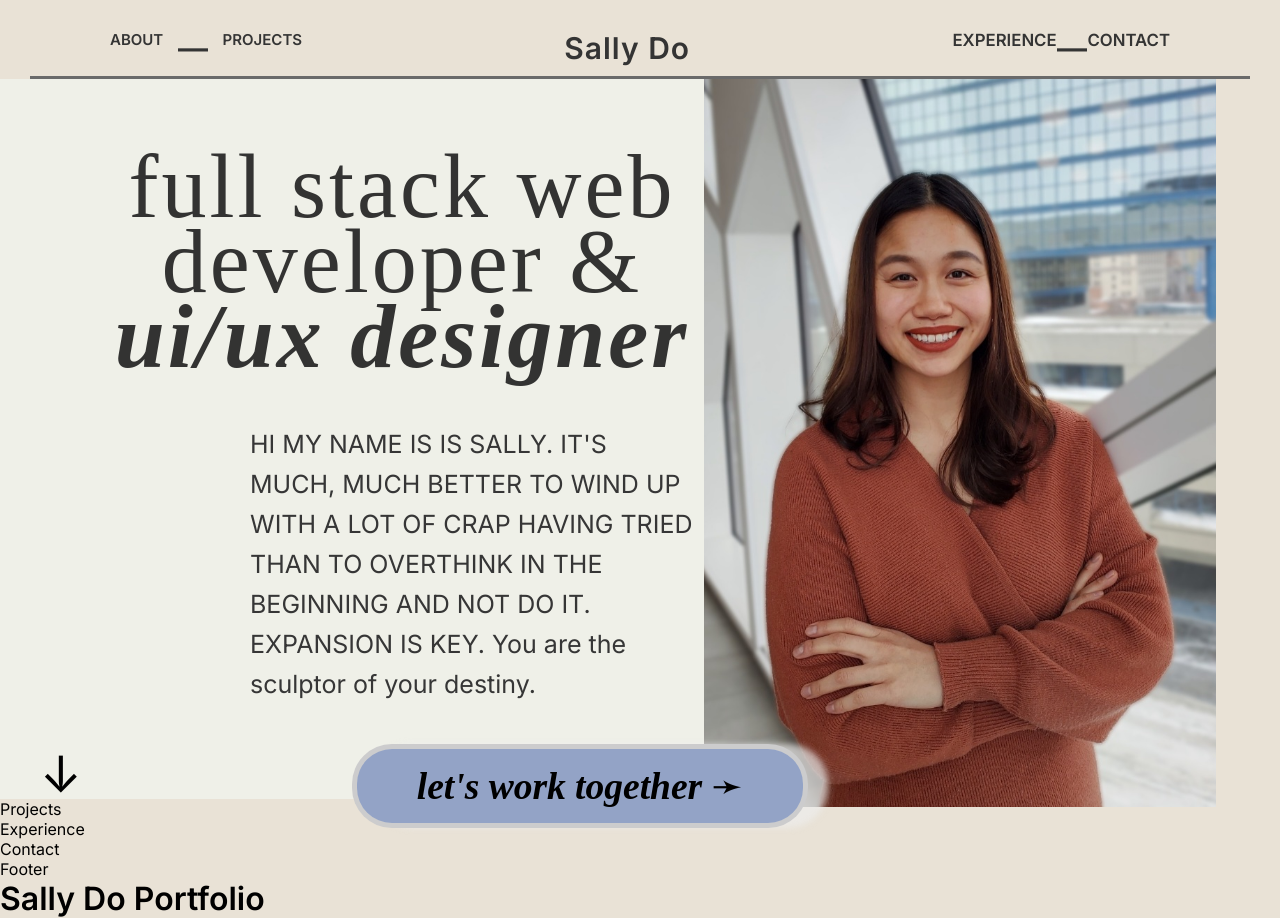
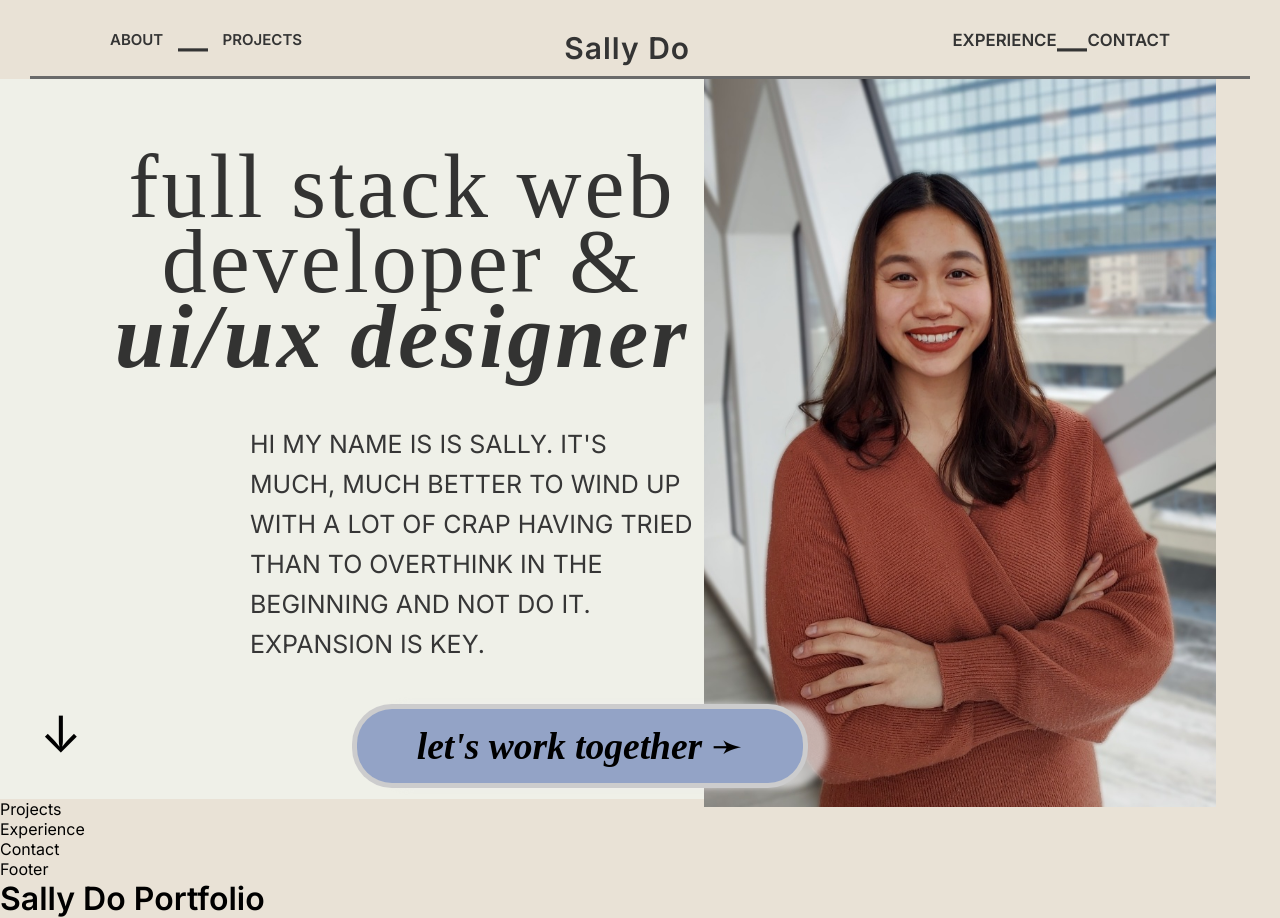
Before and after one commit to sallydough/sally-do-portfolio, a React (Vite) app: page / in a window 1280 px wide. Built offline with nearby package versions, Linux system fonts and the light colour scheme; a web font is replaced by a local one.

Commit message:
edit paragraph

```diff
--- a/src/components/About/About.jsx
+++ b/src/components/About/About.jsx
@@ -13,7 +13,7 @@ const About = () => {
             <p>
               HI MY NAME IS IS SALLY. IT'S MUCH, MUCH BETTER TO WIND UP WITH A
               LOT OF CRAP HAVING TRIED THAN TO OVERTHINK IN THE BEGINNING AND
-              NOT DO IT. EXPANSION IS KEY.  You are the sculptor of your destiny.
+              NOT DO IT. EXPANSION IS KEY.
             </p>
           </div>
 
```
